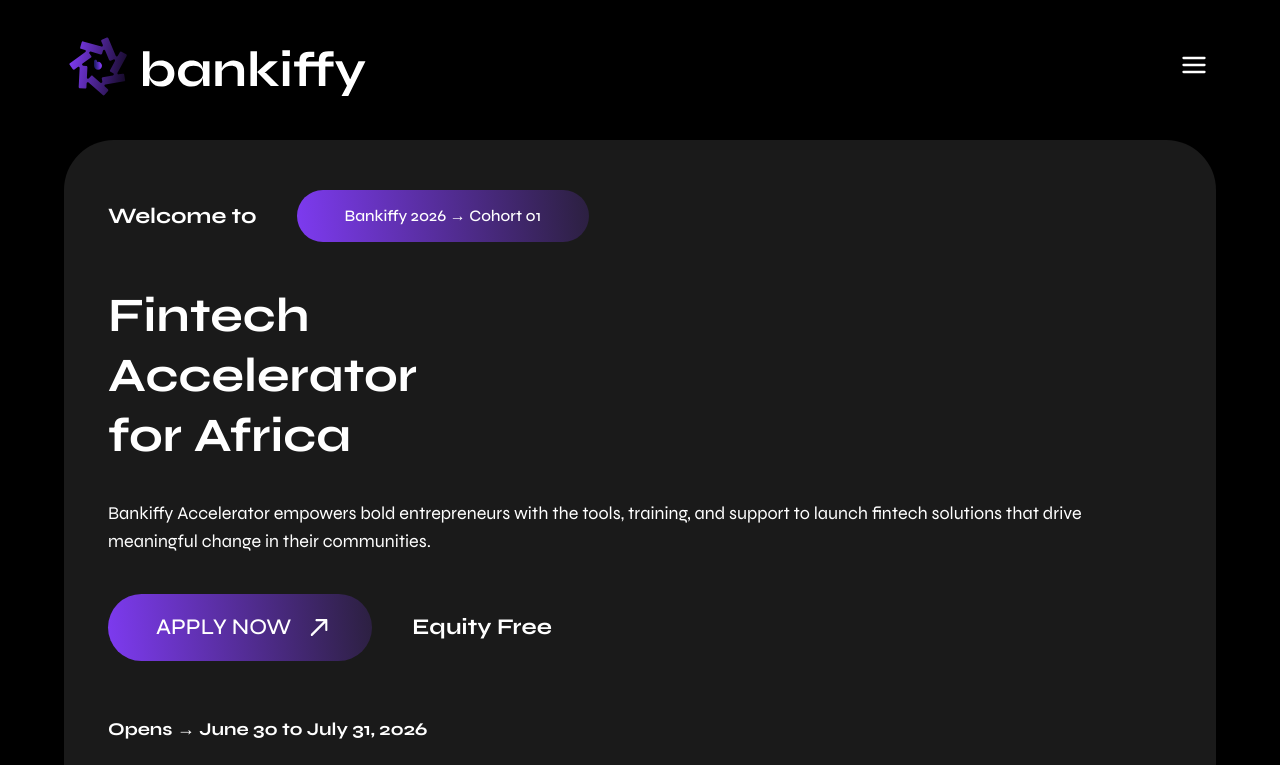
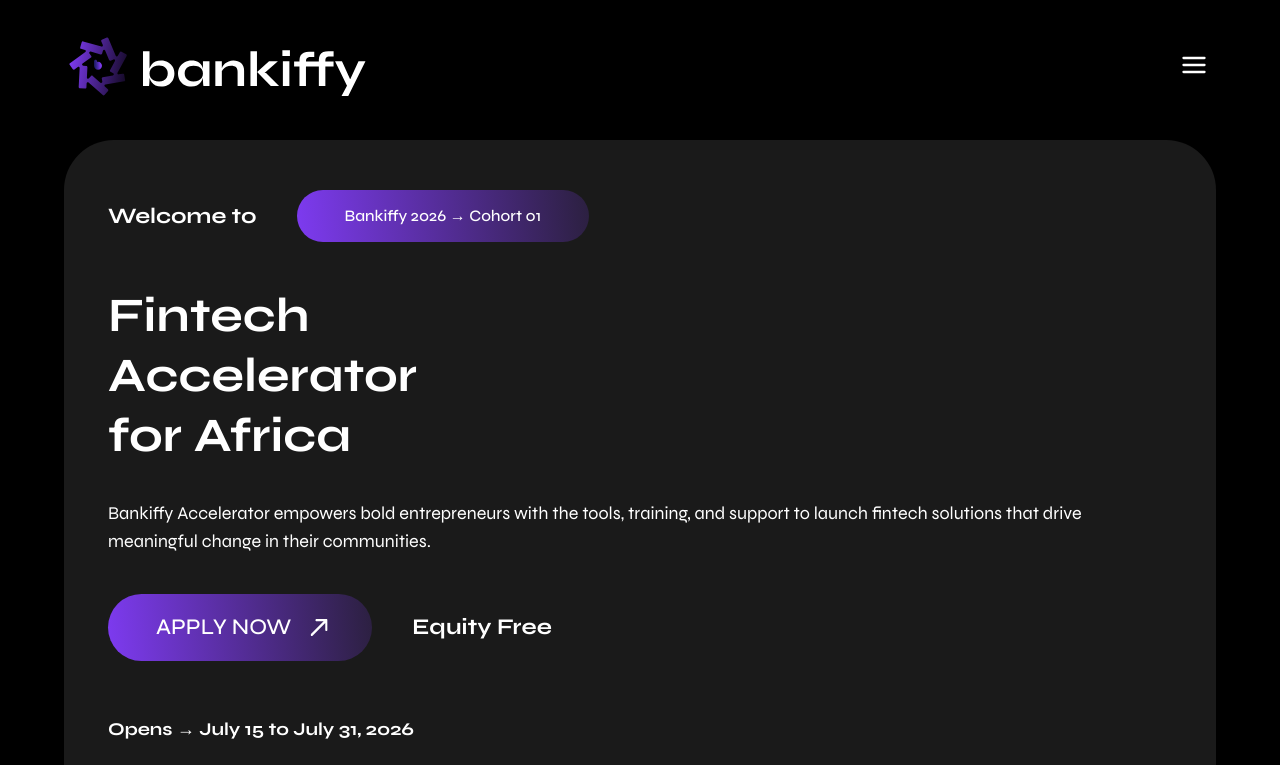
Before and after one commit to Adetayo1999/bankiffy-app, a Next.js app: page / in a window 1280 px wide. Shown: the top 765 px of the page. Built offline with nearby package versions, Linux system fonts and the light colour scheme.

Commit message:
chore: updated the codebase

```diff
--- a/src/components/event-program.tsx
+++ b/src/components/event-program.tsx
@@ -72,7 +72,7 @@ export const EventProgramComponent = () => {
         <WhyAttendCard
           idx={1}
           description="Application opens. Submit your application for review. Early submission is advised."
-          title="June 30 to July 31"
+          title="July 15 to July 31"
         />
         <WhyAttendCard
           idx={2}
--- a/src/components/hero-section.tsx
+++ b/src/components/hero-section.tsx
@@ -144,7 +144,7 @@ export const HeroSection = () => {
             className="text-sm md:text-base lg:text-lg xl:text-[1.375rem] font-bold"
             variants={itemVariants}
           >
-            Opens → June 30 to July 31, 2026
+            Opens → July 15 to July 31, 2026
           </motion.p>
         </motion.div>
 
--- a/src/components/register-now.tsx
+++ b/src/components/register-now.tsx
@@ -177,7 +177,7 @@ export const RegisterNow = () => {
             animate={isInView ? { opacity: 1 } : { opacity: 0 }}
             transition={{ delay: 0.5 }}
           >
-            APPLICATION OPENS FROM 30TH JUNE UNTIL
+            APPLICATION OPENS FROM 15TH JULY UNTIL
           </motion.p>
           <motion.p
             className="text-sm md:text-base lg:text-[1.5rem]"
--- a/src/components/why-attend.tsx
+++ b/src/components/why-attend.tsx
@@ -87,7 +87,7 @@ export const WhyAttendComponent = () => {
         <WhyAttendCard
           idx={1}
           description="Application opens. Submit your application for review. Early submission is advised."
-          title="June 30 to July 31"
+          title="July 15 to July 31"
         />
         <WhyAttendCard
           idx={2}
```
